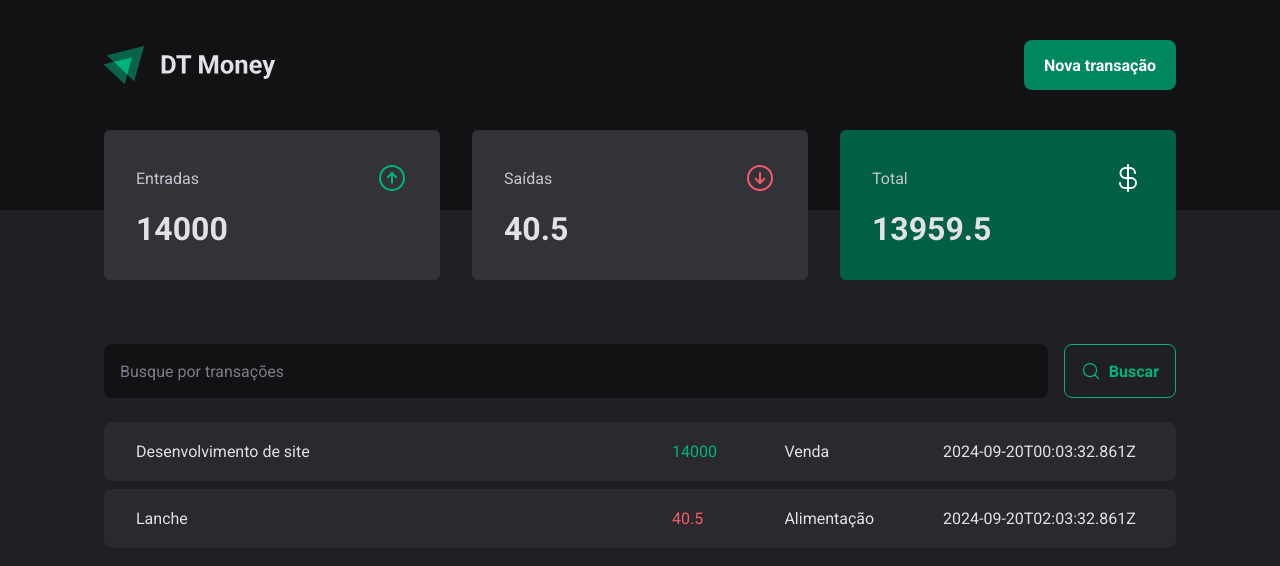
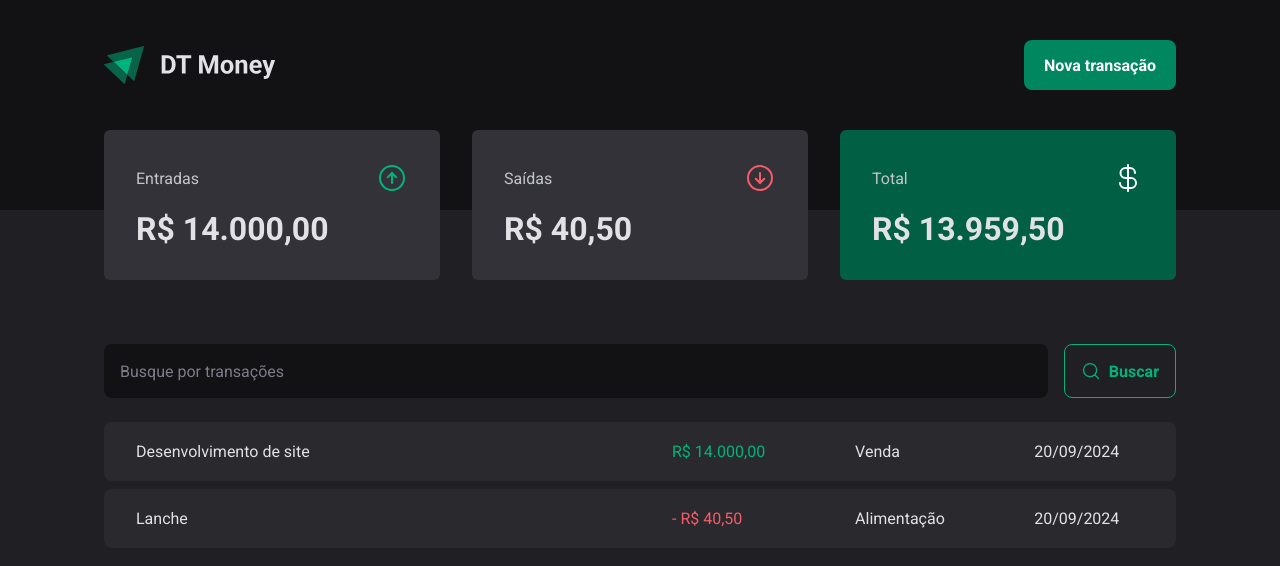
Before and after one commit to vitor-martini/dt-money, a React (Vite) app: page / in a window 1280 px wide. Shown: the top 566 px of the page. Built offline with nearby package versions, Linux system fonts and the light colour scheme; data requests are answered from the project's data file.

Commit message:
feat: format price and date values

```diff
--- a/src/components/Summary/index.tsx
+++ b/src/components/Summary/index.tsx
@@ -2,6 +2,7 @@
 import { SummaryCard, SummaryContainer } from './styles';
 import { useContext } from 'react';
 import { TransactionsContext } from '../../contexts/TransactionsContext';
+import { priceFormatter } from '../../utils/formatter';
 
 export function Summary() {
   const { transactions } = useContext(TransactionsContext);
@@ -34,7 +35,7 @@
           <ArrowCircleUp size={32} color="#00b37e"/>
         </header>
 
-        <strong>{summary.income}</strong>
+        <strong>{priceFormatter.format(summary.income)}</strong>
       </SummaryCard>
       <SummaryCard>
         <header>
@@ -42,7 +43,7 @@
           <ArrowCircleDown size={32} color="#f75a68"/>
         </header>
 
-        <strong>{summary.outcome}</strong>
+        <strong>{priceFormatter.format(summary.outcome)}</strong>
       </SummaryCard>
       <SummaryCard variant='green'>
         <header>
@@ -50,7 +51,7 @@
           <CurrencyDollar size={32} color="#fff"/>
         </header>
 
-        <strong>{summary.total}</strong>
+        <strong>{priceFormatter.format(summary.total)}</strong>
       </SummaryCard>
     </SummaryContainer>
   );
--- a/src/pages/Transactions/index.tsx
+++ b/src/pages/Transactions/index.tsx
@@ -4,6 +4,7 @@
 import { SearchForm } from './SearchForm';
 import { PriceHighlight, TransactionsContainer, TransactionsTable } from './styles';
 import { TransactionsContext } from '../../contexts/TransactionsContext';
+import { dateFormatter, priceFormatter } from '../../utils/formatter';
 
 export function Transactions() {
   const { transactions } = useContext(TransactionsContext);
@@ -23,11 +24,12 @@
                     <td width="50%">{transaction.description}</td>
                     <td>
                       <PriceHighlight variant={transaction.type}>
-                        {transaction.price}
+                        {transaction.type === 'outcome' && '- '}
+                        {priceFormatter.format(transaction.price)}
                       </PriceHighlight>
                     </td>
                     <td>{transaction.category}</td>
-                    <td>{transaction.createdAt}</td>
+                    <td>{dateFormatter.format(new Date(transaction.createdAt))}</td>
                   </tr>
                 );
               })
--- /dev/null
+++ b/src/utils/formatter.ts
@@ -0,0 +1,6 @@
+export const dateFormatter = new Intl.DateTimeFormat('pt-BR');
+
+export const priceFormatter = new Intl.NumberFormat('pt-BR', {
+  style: 'currency',
+  currency: 'BRL'
+});
```
